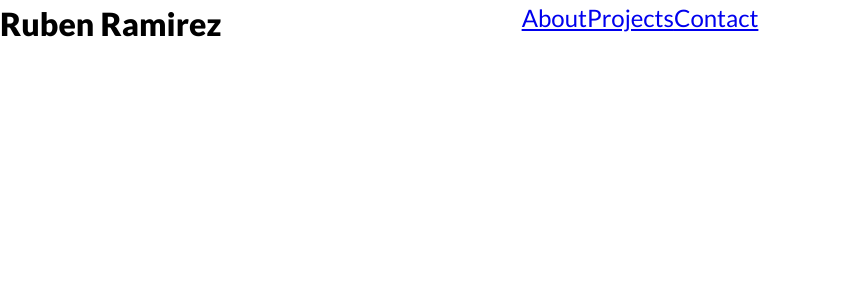
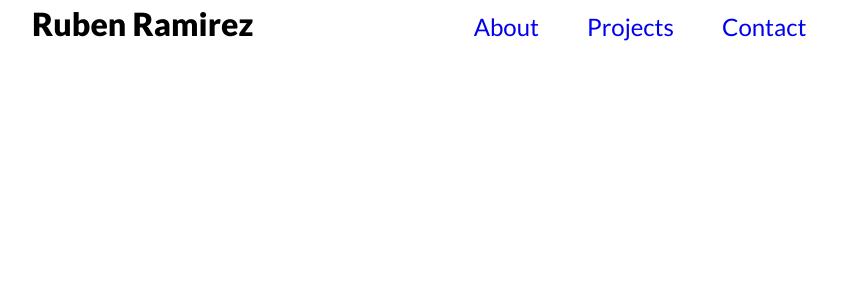
Before and after one commit to rramirez216/rubenramirezdev, a React (Create React App) app: page / in a window 1280 px wide. Shown: the top 300 px of the page, without its empty margins (0-868 px from the left). Built offline with nearby package versions, Linux system fonts and the light colour scheme.

Commit message:
adds header and padding and margin to the nav element

```diff
--- a/src/components/Nav.js
+++ b/src/components/Nav.js
@@ -3,21 +3,25 @@ import styled from 'styled-components'
 
 const Navigation = () => {
   return (
-    <Nav>
+    <Header>
       <Side>
         <Logo>Ruben Ramirez</Logo>
       </Side>
-      <NavLink href='#'>About</NavLink>
-      <NavLink href='#'>Projects</NavLink>
-      <NavLink href='#'>Contact</NavLink>
+      <Nav>
+        <NavLink href='#'>About</NavLink>
+        <NavLink href='#'>Projects</NavLink>
+        <NavLink href='#'>Contact</NavLink>
+      </Nav>
       <Side />
-    </Nav>
+    </Header>
   )
 }
 
-const Nav = styled.nav`
+const Header = styled.nav`
   display: flex;
   flex-flow: row nowrap;
+  align-items: baseline;
+  padding: 0 32px;
 `
 const Side = styled.div`
   flex: 1;
@@ -26,8 +30,13 @@ const Logo = styled.div`
   font-weight: 900;
   font-size: 2rem;
 `
+const Nav = styled.nav`
+  display: flex;
+  gap: 48px;
+  margin: 0 48px;
+`
 const NavLink = styled.a`
-  display: block;
+  text-decoration: none;
 `
 
 export default Navigation
```
